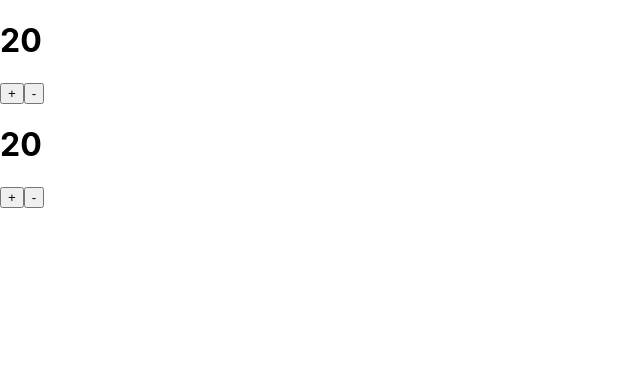
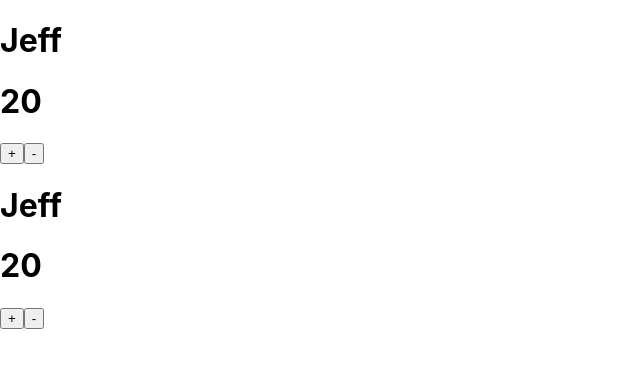
Before and after one commit to NapperJLG/mtg-life-counter-react, a React (Create React App) app: page / in a window 1280 px wide. Shown: the top 368 px of the page, without its empty margins (0-640 px from the left). Built offline with nearby package versions, Linux system fonts and the light colour scheme.

Commit message:
player name rendered above life total

```diff
--- a/src/components/player.js
+++ b/src/components/player.js
@@ -2,7 +2,8 @@ import React, { Component } from "react";
 
 class Player extends Component {
   state = {
-    lifeTotal: 20
+    lifeTotal: 20,
+    playerName: "Jeff"
   };
 
   increaseLifeTotal = () => {
@@ -17,6 +18,7 @@ class Player extends Component {
     return (
       <div>
         <div>
+          <h1>{this.state.playerName}</h1>
           <h1>{this.state.lifeTotal}</h1>
         </div>
         <button onClick={this.increaseLifeTotal}>+</button>
```
